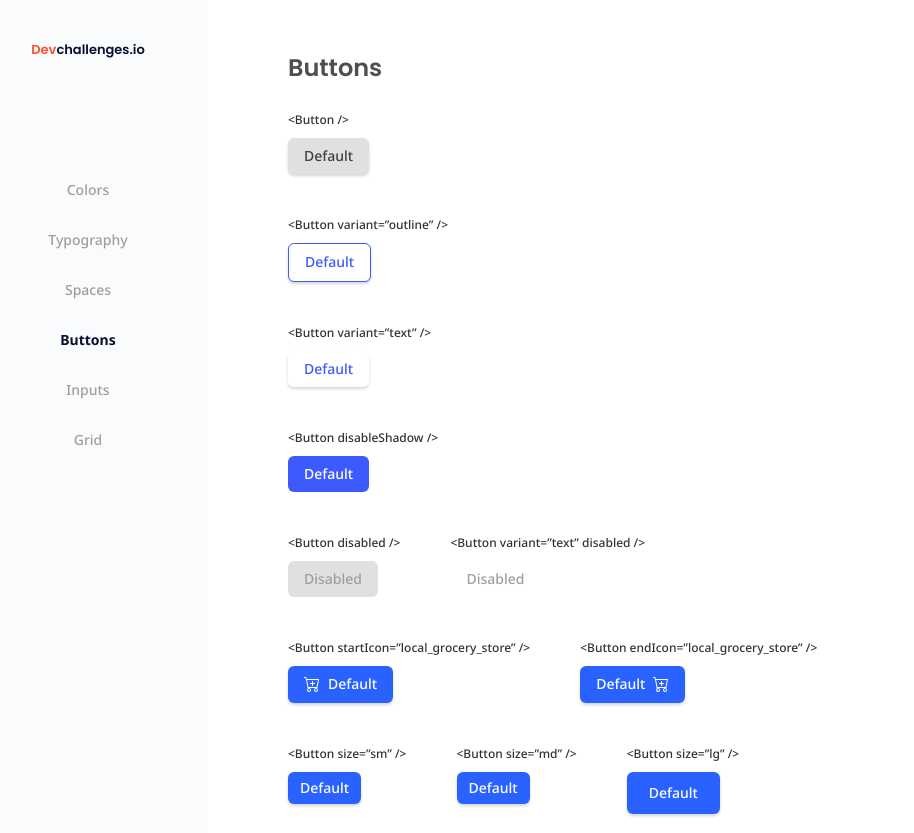
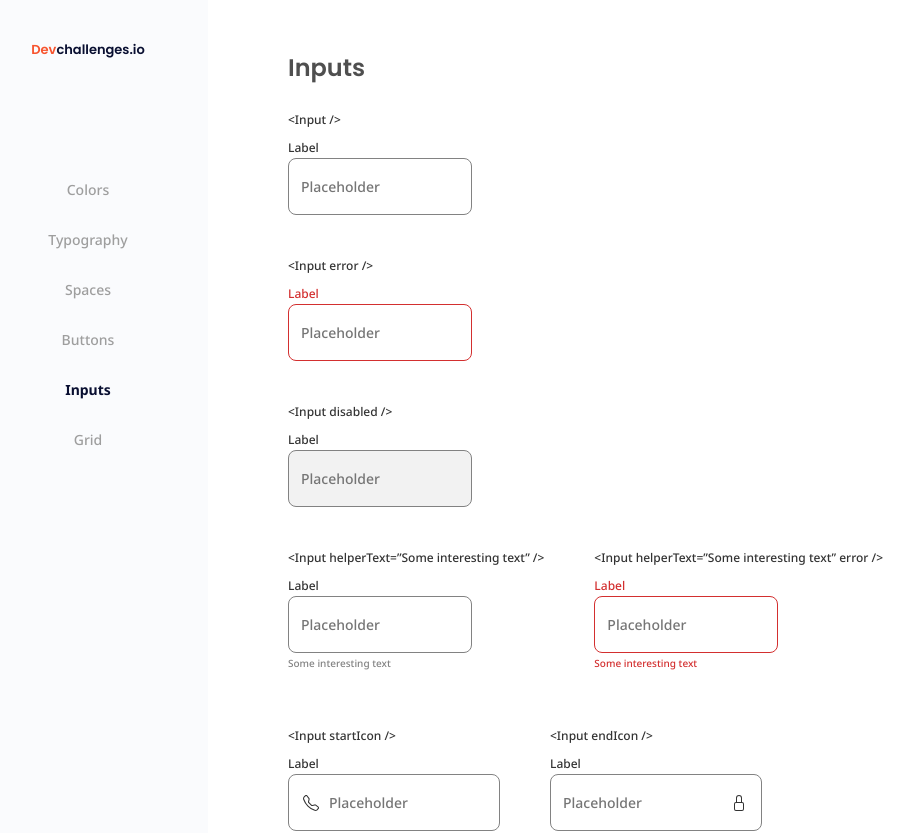
Before and after one commit to bashidagha/button_component, a React (Vite) app: page / in a window 1280 px wide. Shown: the top 833 px of the page, without its empty margins (32-946 px from the left). Built offline with nearby package versions, Linux system fonts and the light colour scheme.

Commit message:
set default to inputs

```diff
--- a/src/App.tsx
+++ b/src/App.tsx
@@ -5,7 +5,7 @@ import Inputs from "./components/Inputs";
 import SideBar from "./components/SideBar";
 
 function App() {
-  const [currentRoot, setCurrentRoot] = useState("buttons");
+  const [currentRoot, setCurrentRoot] = useState("inputs");
 
   return (
     <main className={styles.container}>
```
